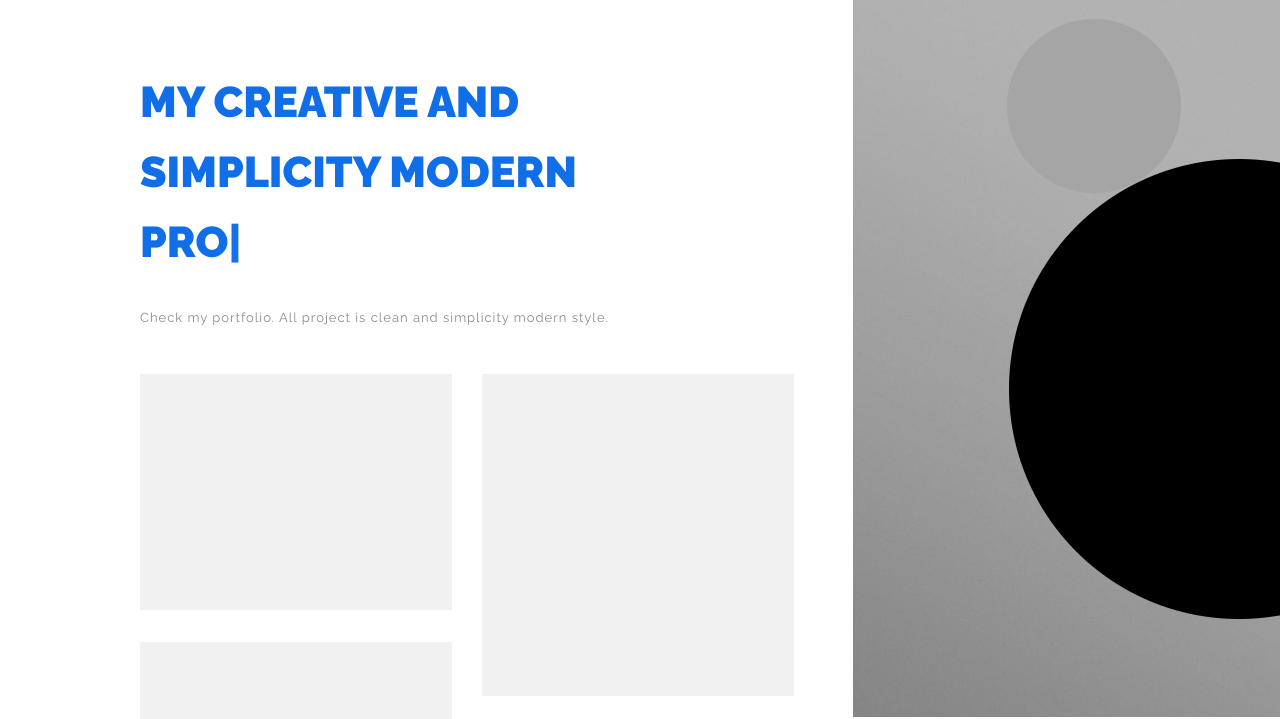
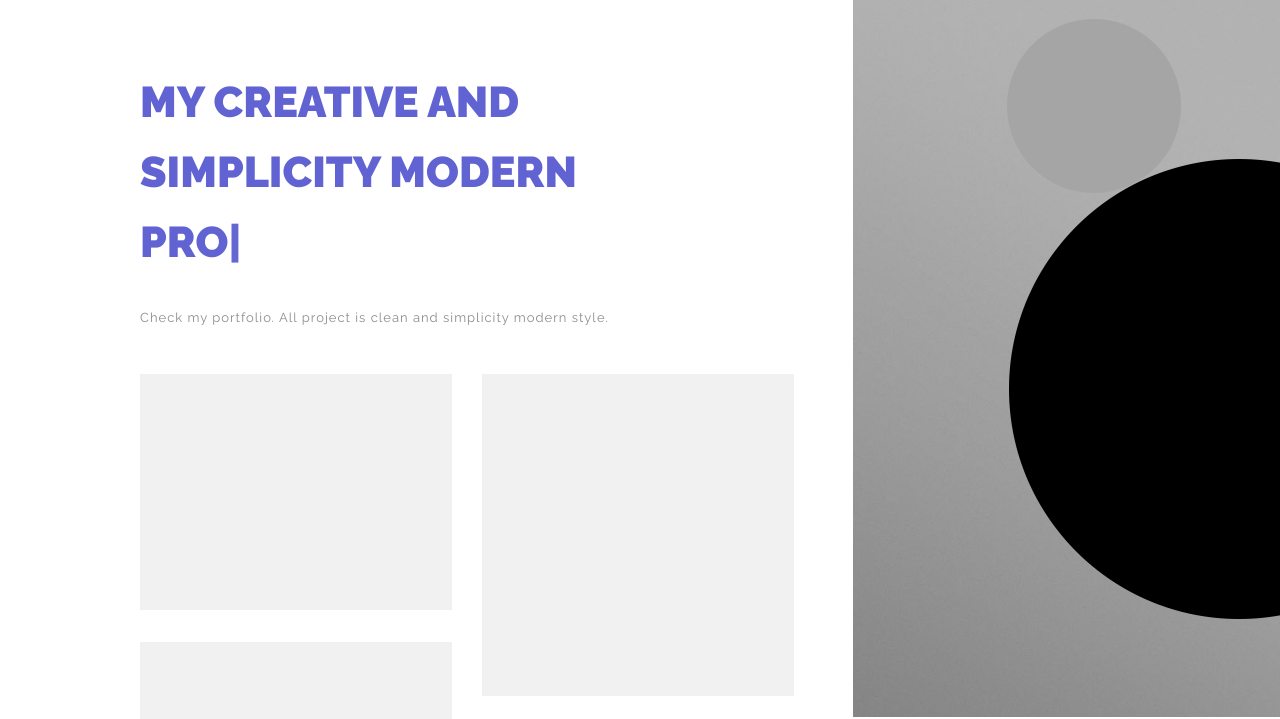
Before and after one commit to 0xMoaz/mrxeious.github.io, a plain HTML site: page index.html in a window 1280 px wide. Shown: the part 83-802 px from the top of the page. Drawn offline with Linux system fonts and the light colour scheme.

Commit message:
intial commit

```diff
--- a/css/style.css
+++ b/css/style.css
@@ -379,7 +379,7 @@ CONTENT
   font-size:43px;
   width:40%;
   text-transform:uppercase;
-  color:#106EE8;
+  color:#6163D3;
   font-weight:900;
   line-height:70px;
 }
```
